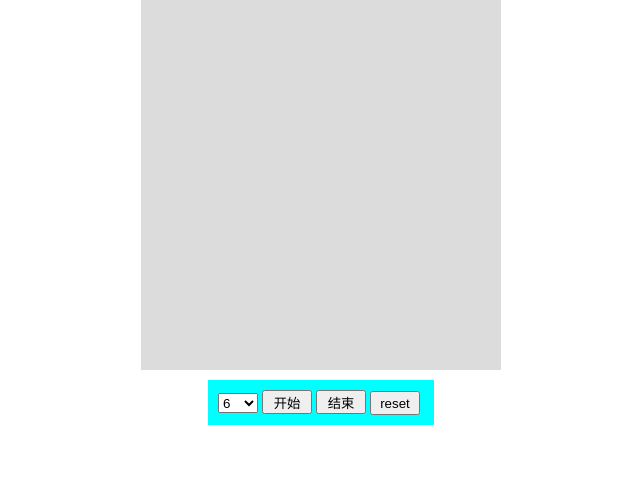
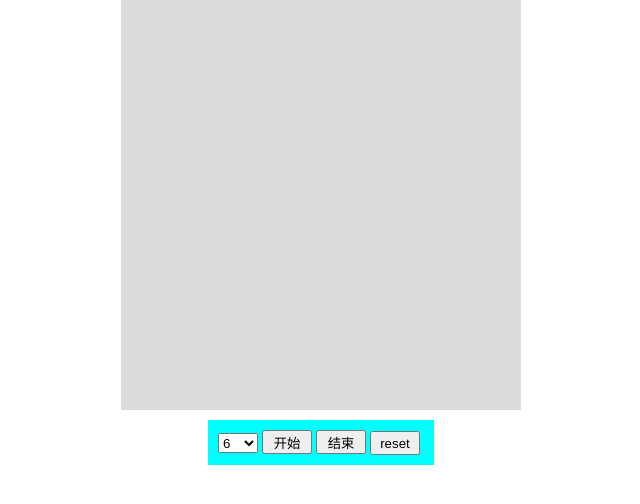
Before and after one commit to Dirwu/cici, a plain HTML site: page index.html in a window 1280 px wide. Shown: the whole page, without its empty margins (319-959 px from the left). Drawn offline with Linux system fonts and the light colour scheme.

```diff
--- a/css/index.css
+++ b/css/index.css
@@ -1,7 +1,7 @@
         *{margin: 0;padding: 0;}
         #wrap{
-        	width: 360px;
-        	height: 360px;
+        	width:400px;
+        	height: 400px;
         	margin: 0 auto;
         	padding-top: 10px;
         	background-color: gainsboro;
@@ -25,7 +25,7 @@
         	margin-left: 30px;
         }
         ul li{
-        	margin: 0px 5px;
+        	margin: 5px 5px;
         	text-align: center;
         	list-style: none;
         	display: inline-block;
```
Also changed, not shown: 1 other file.
